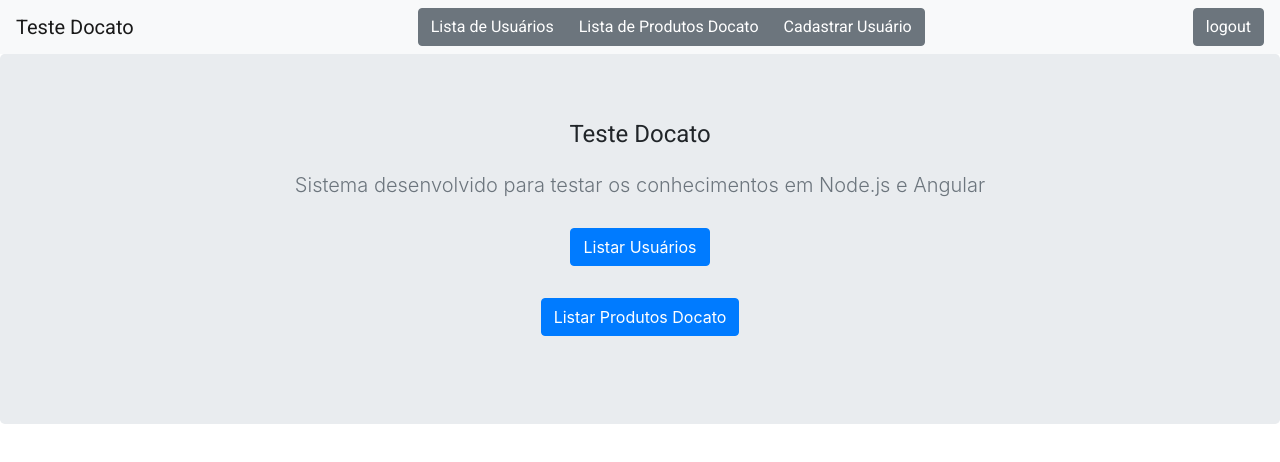
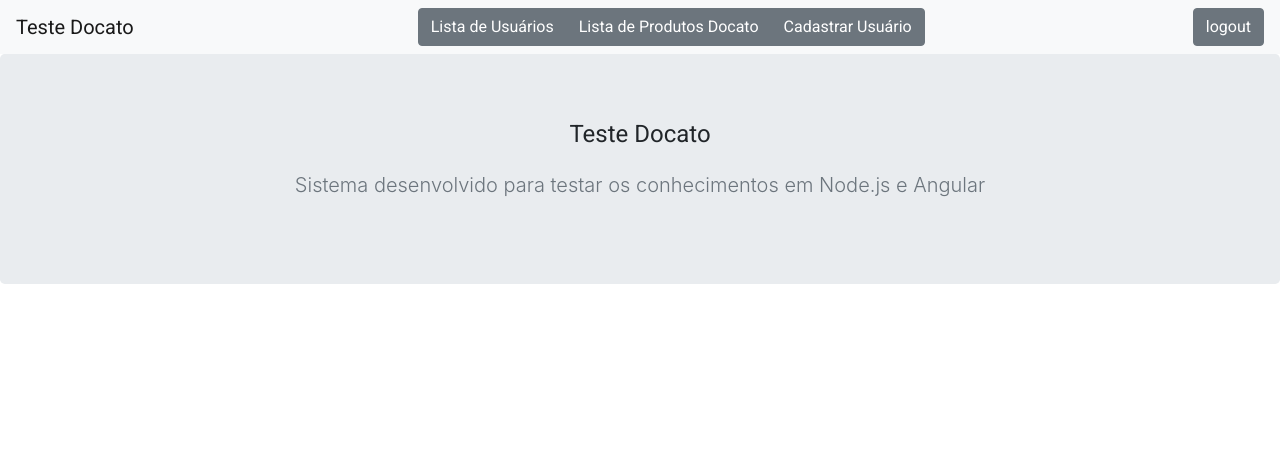
Before and after one commit to VictorLiima/frontEndTesteDocato, an Angular app: page /dashboard in a window 1280 px wide. Shown: the top 462 px of the page. Built offline with nearby package versions, Linux system fonts and the light colour scheme; sample sign-in values are in the browser's storage.

Commit message:
finalização frontend

```diff
--- a/src/app/dashboard/dashboard/dashboard.component.html
+++ b/src/app/dashboard/dashboard/dashboard.component.html
@@ -57,16 +57,6 @@
         <p class="lead text-muted">
           Sistema desenvolvido para testar os conhecimentos em Node.js e Angular
         </p>
-        <p>
-          <a href="/dashboard/listar" class="btn btn-primary my-2"
-            >Listar Usuários</a
-          >
-        </p>
-        <p>
-          <a href="/dashboard/produtos" class="btn btn-primary my-2"
-            >Listar Produtos Docato</a
-          >
-        </p>
       </div>
     </section>
   </body>
--- a/src/app/dashboard/form/form.component.ts
+++ b/src/app/dashboard/form/form.component.ts
@@ -49,7 +49,7 @@ export class FormComponent implements OnInit {
         .subscribe(
           () => {
             alert('Usuário atualizado com sucesso');
-            this.router.navigate(['/dashboard/list']);
+            this.router.navigate(['/dashboard/listar']);
           },
           (error) => {
             console.log('erro');
@@ -90,6 +90,9 @@ export class FormComponent implements OnInit {
     });
   }
 
+  goToListaUsuario() {
+    this.router.navigate(['dashboard/listar']);
+  }
   goToDashboard() {
     this.router.navigate(['dashboard']);
   }
```
